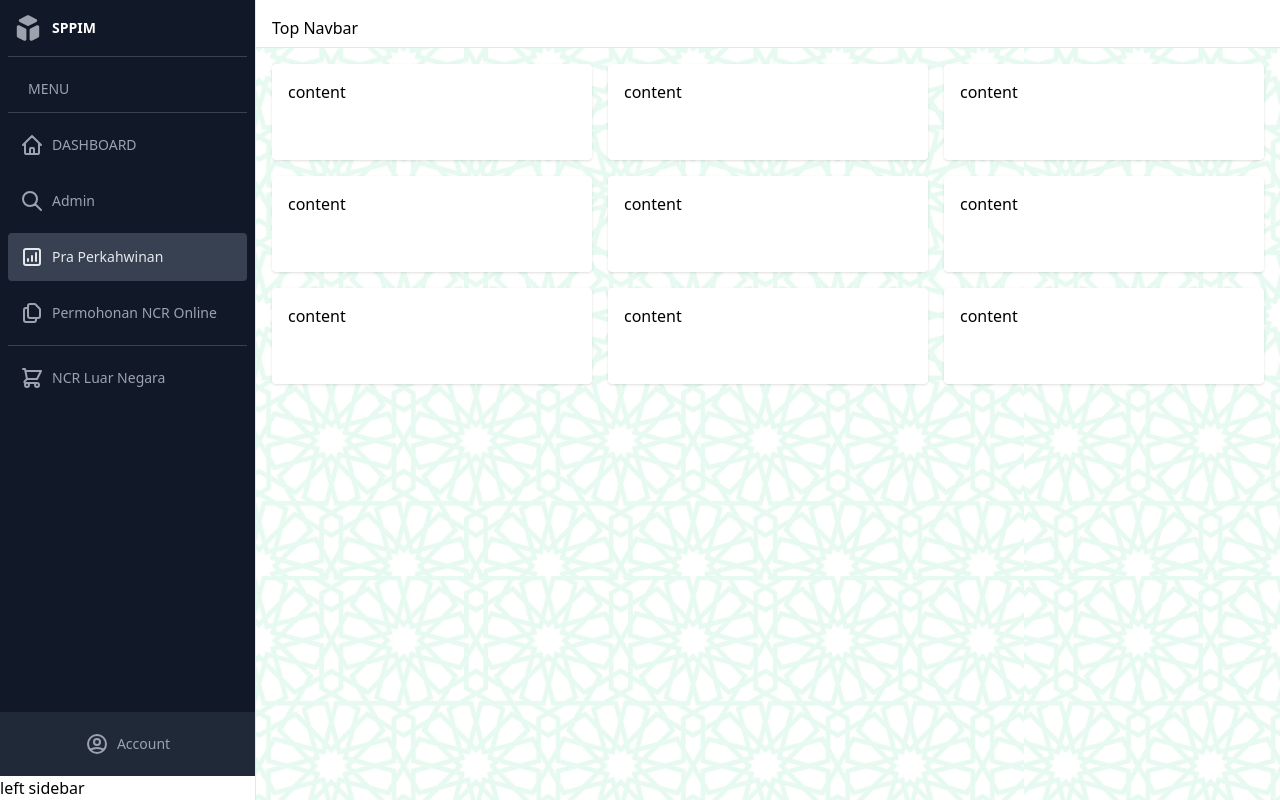
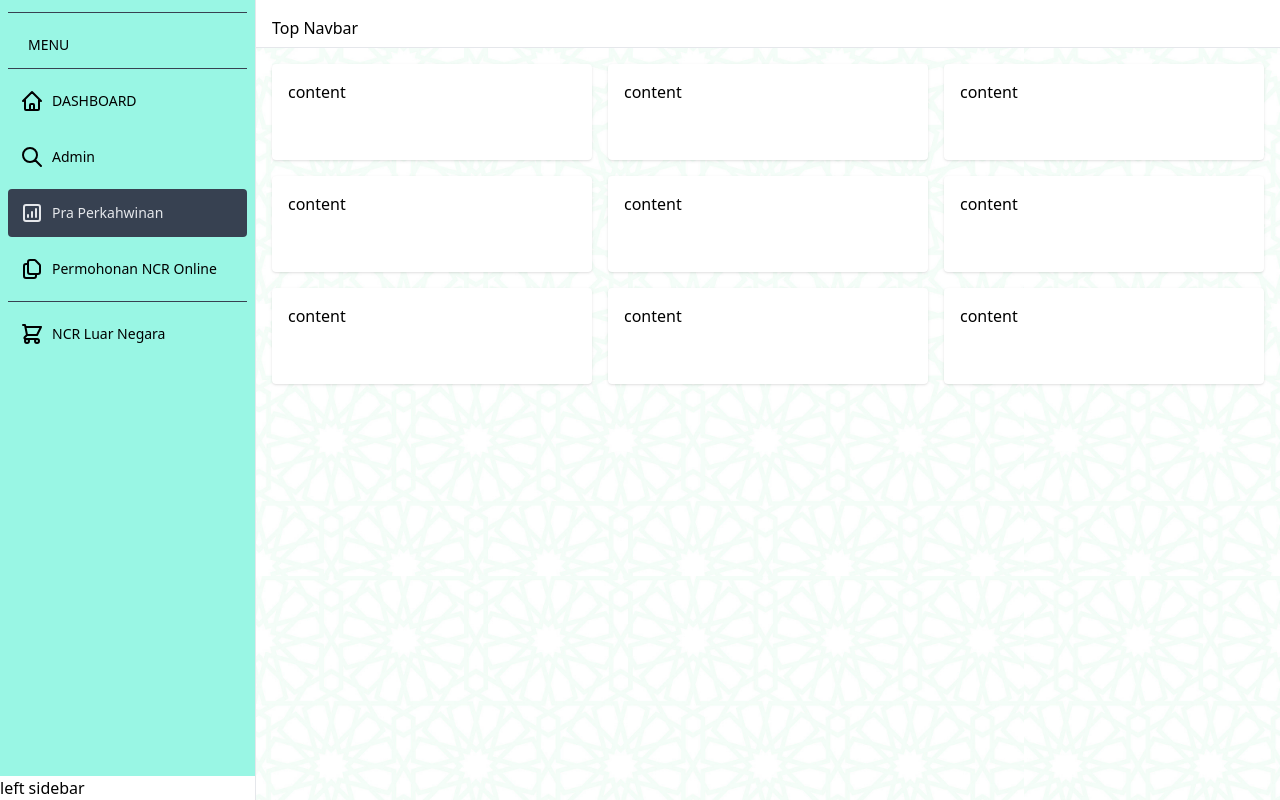
Before and after one commit to mattot-the-builder/sppim-ui, a website built with Vite: page index.html in a window 1280 px wide. Built offline with nearby package versions, Linux system fonts and the light colour scheme.

Commit message:
Changed background image Changed sidebar color

```diff
--- a/index.html
+++ b/index.html
@@ -11,21 +11,8 @@
       <div class="flex flex-col w-64 bg-white border-r">
         <!-- Component Start -->
         <div
-          class="flex flex-col items-center w-full h-full overflow-hidden text-gray-400 bg-gray-900 "
+          class="flex flex-col items-center w-full h-full overflow-hidden text-black bg-teal-200 "
         >
-          <a class="flex items-center w-full px-3 mt-3" href="#">
-            <svg
-              class="w-8 h-8 fill-current"
-              xmlns="http://www.w3.org/2000/svg"
-              viewBox="0 0 20 20"
-              fill="currentColor"
-            >
-              <path
-                d="M11 17a1 1 0 001.447.894l4-2A1 1 0 0017 15V9.236a1 1 0 00-1.447-.894l-4 2a1 1 0 00-.553.894V17zM15.211 6.276a1 1 0 000-1.788l-4.764-2.382a1 1 0 00-.894 0L4.789 4.488a1 1 0 000 1.788l4.764 2.382a1 1 0 00.894 0l4.764-2.382zM4.447 8.342A1 1 0 003 9.236V15a1 1 0 00.553.894l4 2A1 1 0 009 17v-5.764a1 1 0 00-.553-.894l-4-2z"
-              />
-            </svg>
-            <span class="ml-2 text-sm font-bold text-white">SPPIM</span>
-          </a>
           <div class="w-full px-2">
             <div
               class="flex flex-col items-center w-full mt-3 border-t border-gray-700"
@@ -142,26 +129,6 @@
               </a>
             </div>
           </div>
-          <a
-            class="flex items-center justify-center w-full h-16 mt-auto bg-gray-800 hover:bg-gray-700 hover:text-gray-300"
-            href="#"
-          >
-            <svg
-              class="w-6 h-6 stroke-current"
-              xmlns="http://www.w3.org/2000/svg"
-              fill="none"
-              viewBox="0 0 24 24"
-              stroke="currentColor"
-            >
-              <path
-                stroke-linecap="round"
-                stroke-linejoin="round"
-                stroke-width="2"
-                d="M5.121 17.804A13.937 13.937 0 0112 16c2.5 0 4.847.655 6.879 1.804M15 10a3 3 0 11-6 0 3 3 0 016 0zm6 2a9 9 0 11-18 0 9 9 0 0118 0z"
-              />
-            </svg>
-            <span class="ml-2 text-sm font-medium">Account</span>
-          </a>
         </div>
         <!-- Component End  -->
         left sidebar
--- a/style.css
+++ b/style.css
@@ -3,6 +3,6 @@
 @tailwind utilities;
 
 body {
-  background-image: url("./assets/bgraster.jpg");
+  background-image: url("./assets/bgraster-body.jpg");
   background-size: 80%;
 }
```
Also changed, not shown: assets/bgraster-body.jpg (added).
